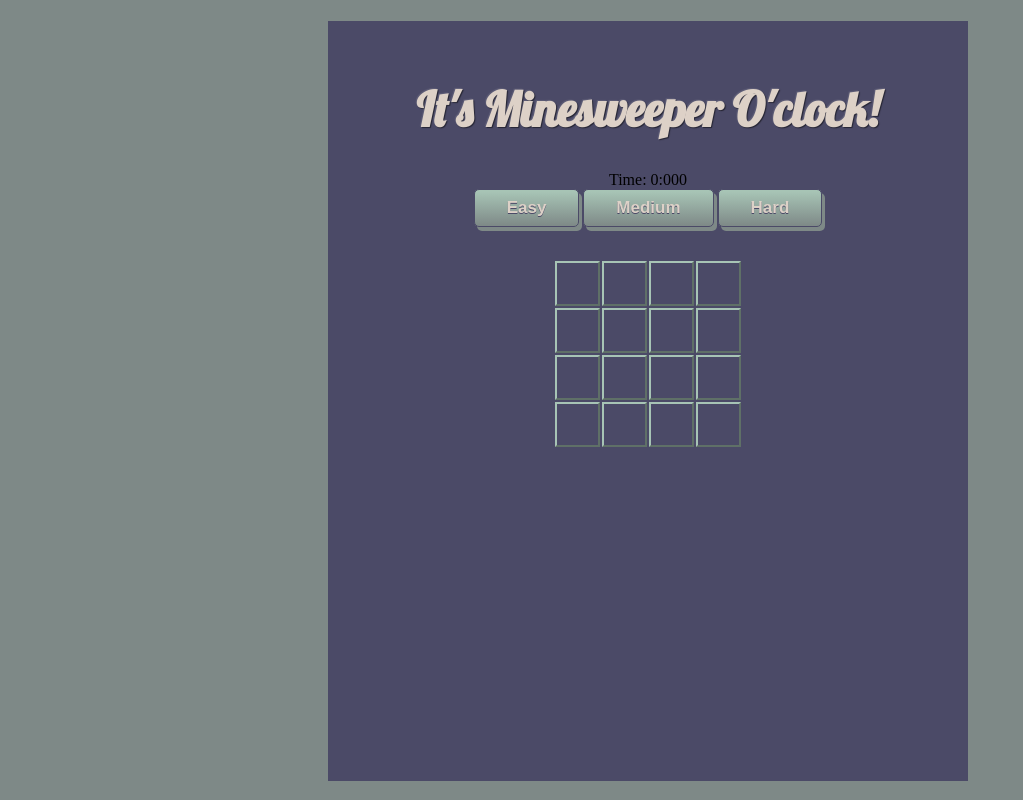
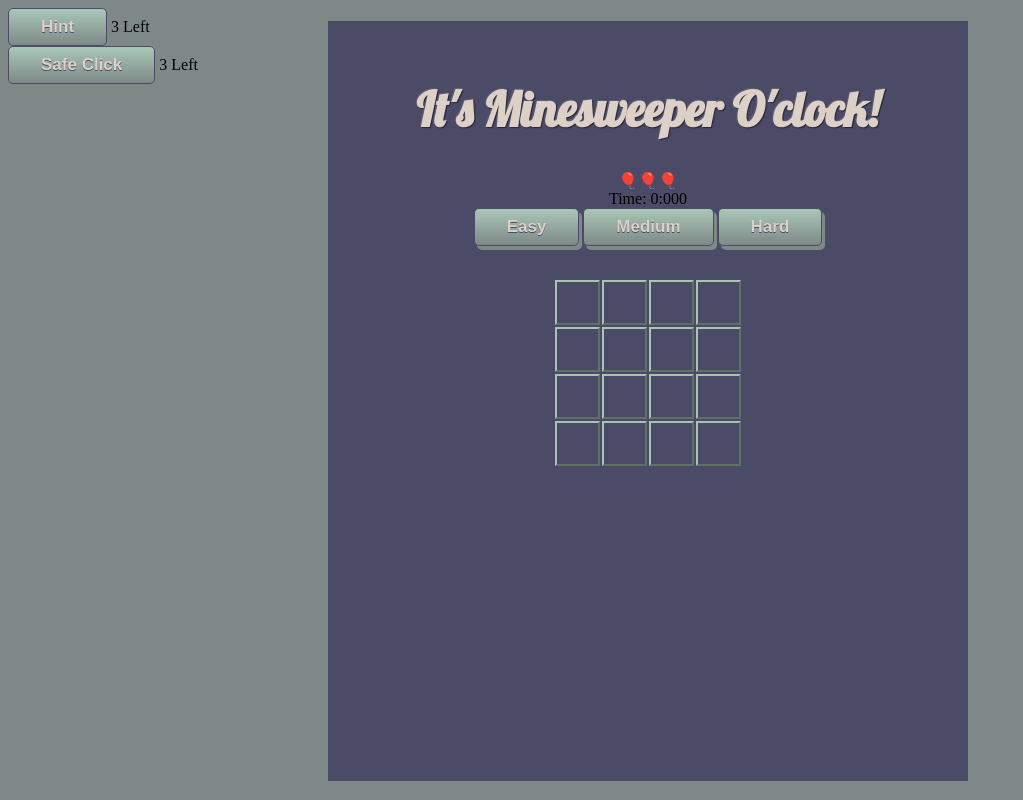
Before and after one commit to galinickel/sprint1, a plain HTML site: page index.html in a window 1280 px wide. Shown: the whole page, without its empty margins (0-1023 px from the left). Drawn offline with Linux system fonts and the light colour scheme.

Commit message:
Add files via upload

```diff
--- a/index.html
+++ b/index.html
@@ -1,5 +1,6 @@
 <!DOCTYPE html>
 <html lang="en">
+
 <head>
     <meta charset="UTF-8">
     <meta name="viewport" content="width=device-width, initial-scale=1.0">
@@ -7,24 +8,34 @@
     <link rel="stylesheet" href="css/style.css">
     <title>Minesweeper</title>
 </head>
-<body onload ="init()">
+<body onload="init()">
     <div class="body-container">
         <h1>It's Minesweeper O'clock!</h1>
-        <div class="emoji-container"></div>
-    <div class="stopwatch-container">Time: 0:000</div>
+
+        <div class="emoji-container" onclick="init()"> </div>
+        <div class="life-container">🎈🎈🎈</div>
+        <div class="stopwatch-container">Time: <span>0:000</span></div>
         <div class="level-container">
             <button class="btn easy" onclick="difficultyLevelPicker('easy')">Easy</button>
             <button class="btn medium" onclick="difficultyLevelPicker('medium')">Medium</button>
             <button class="btn hard" onclick="difficultyLevelPicker('hard')">Hard</button>
+            <br>
         </div>
         <div class="game-container">
-
-
         </div>
+    </div>
+    <div class="hint-container">
+        <button class="btn">Hint</button>
+        <span class="hint-span">3 Left</span>
+    </div>
+    <div class="safe-container">
+        <button class="btn" onclick="countSafeClicks(gBoard)">Safe Click</button>
+        <span class="safe-span">3 Left</span>
     </div>
     <script src="js/utils.js"></script>
     <script src="js/board.js"></script>
     <script src="js/game.js"></script>
 
 </body>
+
 </html>
```
Lines whose indentation alone changed are shown as unchanged.
